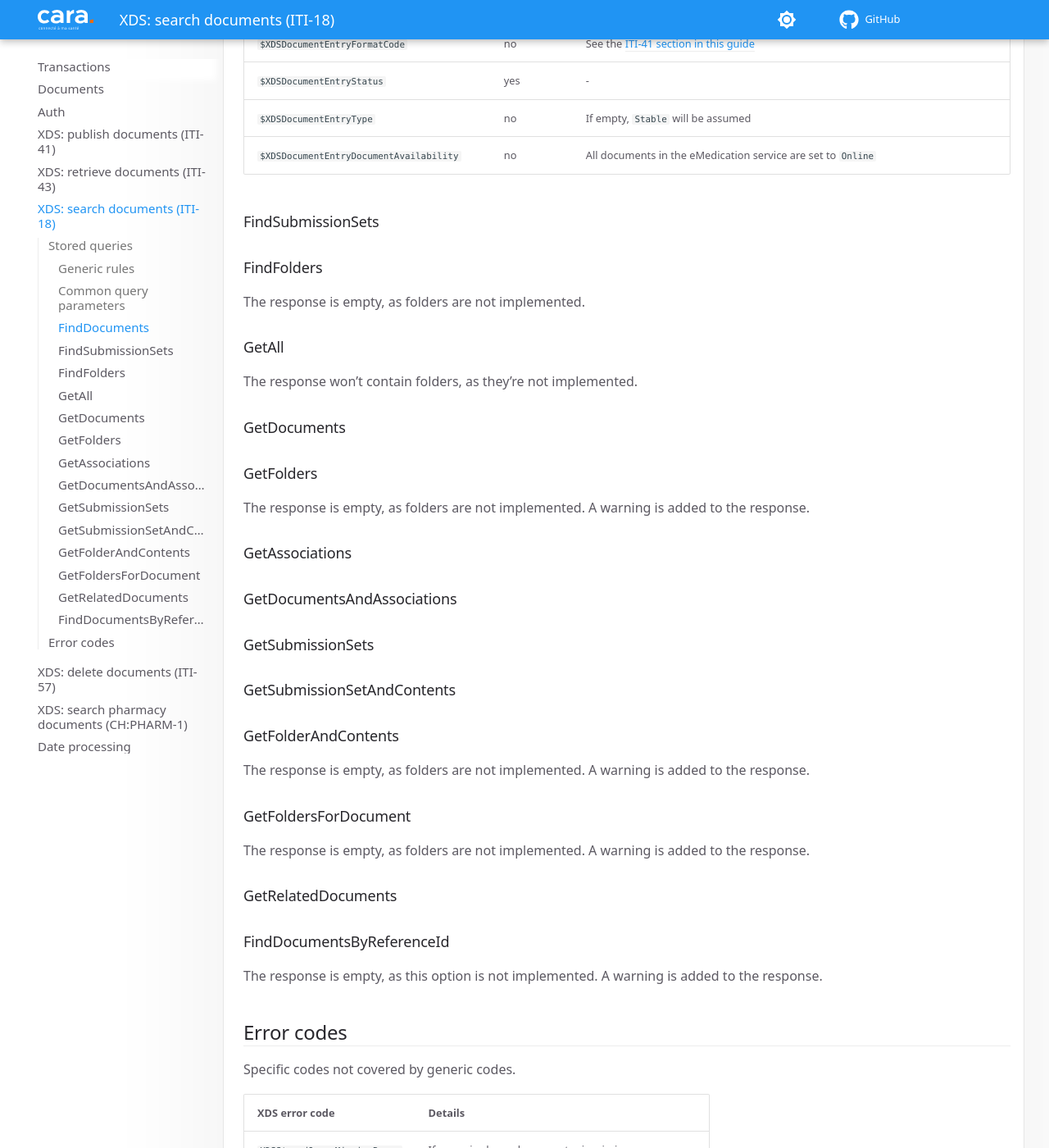
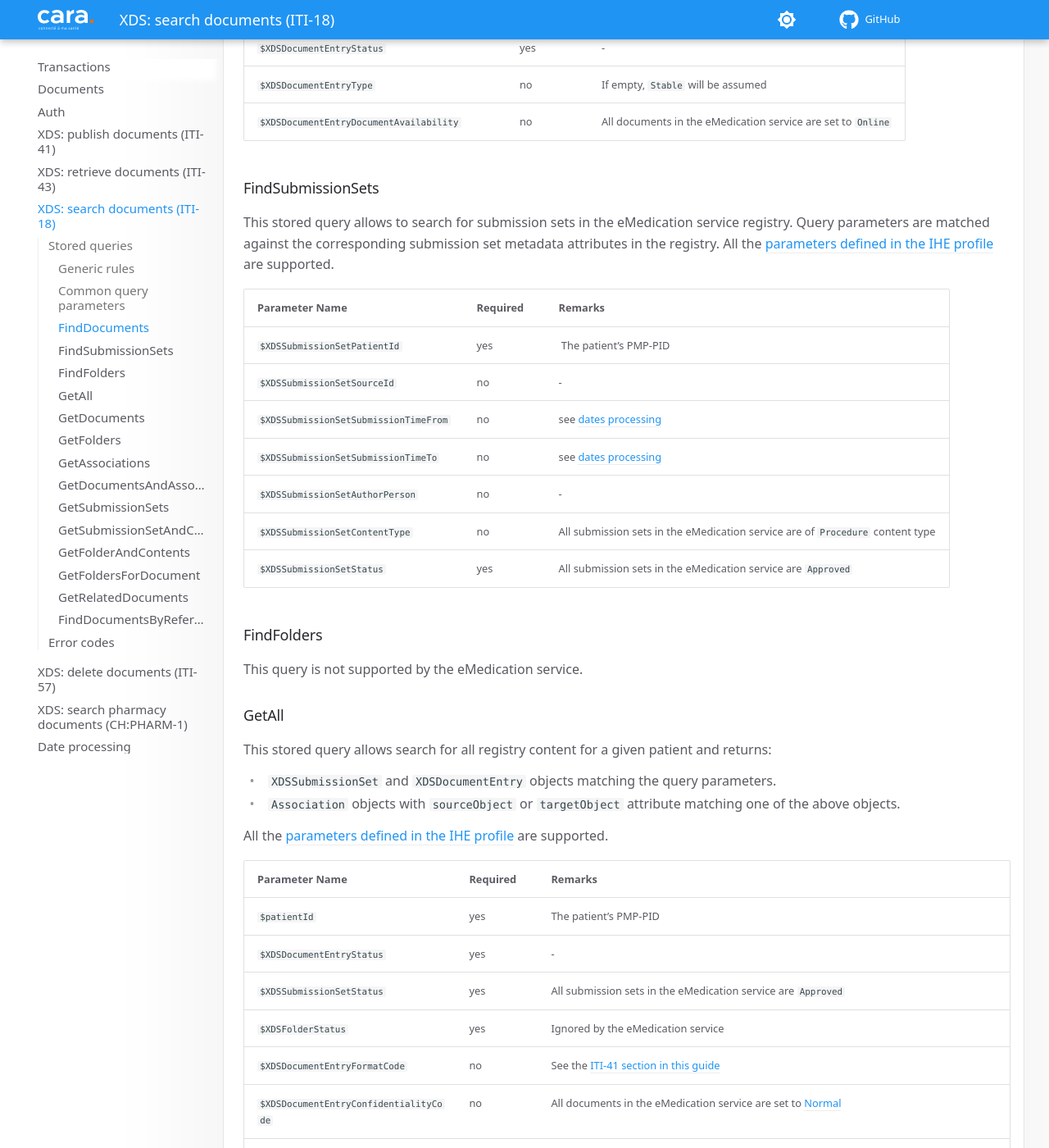
Before and after one commit to CARA-ch/emed-service-guide, an MkDocs documentation site: the page built from docs/transactions/iti18.md, in a window 1280 px wide and 1400 px high, scrolled down 1600 px. Shown: the whole window at 82% size. Built offline with MkDocs 1.6.1 and Material for MkDocs 9.7.7, drawn with Linux system fonts in a browser that asks for light colours; comment, search, counter and statistics services are not loaded; some of the changed text lies outside the part shown.

Commit message:
[#40] Added iti18 descriptions for FindSubmissionSets, FindFolders, GetAll and GetDocuments

```diff
--- a/docs/transactions/iti18.md
+++ b/docs/transactions/iti18.md
@@ -20,7 +20,7 @@ See also [EPD by example's Registry Stored Query](https://github.com/ehealthsuis
 
 ### FindDocuments
 
-This stored query allows to search for APPC and CH-EMED-EPR documents. CH-EMED-EPR documents could also be searched through the [PHARM-1](Transactions/PHARM-1) transaction (it's a specialized ITI-18 transaction). The parameters are matched against the corresponding `XDSDocumentEntry` metadata attributes of the documents in the registry.
+This stored query allows to search for APPC and CH EMED EPR documents. CH EMED EPR documents could also be searched through the [PHARM-1](Transactions/PHARM-1) transaction (it's a specialized ITI-18 transaction). The parameters are matched against the corresponding `XDSDocumentEntry` metadata attributes of the documents in the registry.
 
 All the [parameters defined in the IHE profile](https://profiles.ihe.net/ITI/TF/Volume2/ITI-18.html#3.18.4.1.2.3.7.1) are supported:
 
@@ -38,7 +38,7 @@ All the [parameters defined in the IHE profile](https://profiles.ihe.net/ITI/TF/
 | `$XDSDocumentEntryServiceStopTimeTo`          | no       | Ignored for APPC documents. see [dates processing](date_processing.md) |
 | `$XDSDocumentEntryHealthcareFacilityTypeCode` | no       | -                     |
 | `$XDSDocumentEntryEventCodeList`              | no       | -                     |
-| `$XDSDocumentEntryConfidentialityCode`        | no       | All documents in the eMedication service are set to `Normal` as per the [EPR metadata specs](https://www.bag.admin.ch/dam/bag/de/dokumente/nat-gesundheitsstrategien/strategie-ehealth/gesetzgebung-elektronisches-patientendossier/gesetze/anhang_3_epdv_edi_ausgabe_3.pdf.download.pdf/EPDV-EDI_Anhang_3_DE_Ausgabe_3.pdf) |
+| `$XDSDocumentEntryConfidentialityCode`        | no       | All documents in the eMedication service are set to [Normal](https://www.bag.admin.ch/dam/bag/de/dokumente/nat-gesundheitsstrategien/strategie-ehealth/gesetzgebung-elektronisches-patientendossier/gesetze/anhang_3_epdv_edi_ausgabe_3.pdf.download.pdf/EPDV-EDI_Anhang_3_DE_Ausgabe_3.pdf) |
 | `$XDSDocumentEntryAuthorPerson`               | no       | -                     |
 | `$XDSDocumentEntryFormatCode`                 | no       | See the [ITI-41 section in this guide](iti41.md#metadata-codes-per-document-type) |
 | `$XDSDocumentEntryStatus`                     | yes      | -                     |
@@ -47,17 +47,54 @@ All the [parameters defined in the IHE profile](https://profiles.ihe.net/ITI/TF/
 
 ### FindSubmissionSets
 
+This stored query allows to search for submission sets in the eMedication service registry. Query parameters are matched against the corresponding submission set metadata attributes in the registry. All the [parameters defined in the IHE profile](https://profiles.ihe.net/ITI/TF/Volume2/ITI-18.html#3.18.4.1.2.3.7.2) are supported.
+
+| Parameter Name                        | Required | Remarks               |
+| ------------------------------------- | -------- | --------------------- |
+| `$XDSSubmissionSetPatientId`          | yes      | The patient's PMP-PID |
+| `$XDSSubmissionSetSourceId`           | no       | -                     |
+| `$XDSSubmissionSetSubmissionTimeFrom` | no       | see [dates processing](date_processing.md) |
+| `$XDSSubmissionSetSubmissionTimeTo`   | no       | see [dates processing](date_processing.md) |
+| `$XDSSubmissionSetAuthorPerson`       | no       | -                     |
+| `$XDSSubmissionSetContentType`        | no       | All submission sets in the eMedication service are of `Procedure` content type |
+| `$XDSSubmissionSetStatus`             | yes      | All submission sets in the eMedication service are `Approved` |
+
 
 ### FindFolders
 
-The response is empty, as folders are not implemented.
+This query is not supported by the eMedication service.
 
 ### GetAll
 
-The response won't contain folders, as they're not implemented.
+This stored query allows search for all registry content for a given patient and returns:
+
+- `XDSSubmissionSet` and `XDSDocumentEntry` objects matching the query parameters.
+- `Association` objects with `sourceObject` or `targetObject` attribute matching one of the above objects.
+
+All the [parameters defined in the IHE profile](https://profiles.ihe.net/ITI/TF/Volume2/ITI-18.html#3.18.4.1.2.3.7.4) are supported.
+
+| Parameter Name                         | Required | Remarks               |
+| -------------------------------------- | -------- | --------------------- |
+| `$patientId`                           | yes      | The patient's PMP-PID |
+| `$XDSDocumentEntryStatus`              | yes      | -                     |
+| `$XDSSubmissionSetStatus`              | yes      | All submission sets in the eMedication service are `Approved` |
+| `$XDSFolderStatus`                     | yes      | Ignored by the eMedication service |
+| `$XDSDocumentEntryFormatCode`          | no       | See the [ITI-41 section in this guide](iti41.md#metadata-codes-per-document-type) |
+| `$XDSDocumentEntryConfidentialityCode` | no       | All documents in the eMedication service are set to [Normal](https://www.bag.admin.ch/dam/bag/de/dokumente/nat-gesundheitsstrategien/strategie-ehealth/gesetzgebung-elektronisches-patientendossier/gesetze/anhang_3_epdv_edi_ausgabe_3.pdf.download.pdf/EPDV-EDI_Anhang_3_DE_Ausgabe_3.pdf) |
+| `$XDSDocumentEntryType`                | no       | If empty, `Stable` will be assumed |
+| `$XDSAssociationStatus`                | no       | Associations in the eMedication service can only be `Approved`. If empty, `Approved` will be assumed |
 
 ### GetDocuments
 
+This stored query allows to fetch a collection of `XDSDocumentEntry` objects. All the [IHE profile parameters](https://profiles.ihe.net/ITI/TF/Volume2/ITI-18.html#3.18.4.1.2.3.7.5) are supported.
+
+| Parameter Name               | Required | Remarks               |
+| ---------------------------- | -------- | --------------------- |
+| `$XDSDocumentEntryEntryUUID` | no<sup>*</sup> | - |
+| `$XDSDocumentEntryUniqueId`  | no<sup>*</sup> | - |
+| `$homeCommunityId`           | no       | - |
+
+<sup>*</sup> Either `$XDSDocumentEntryEntryUUID` or `$XDSDocumentEntryUniqueId` shall be specified. This transaction shall return an `XDSStoredQueryParamNumber` error (see [error codes](error-codes)) if both parameters are specified.
 
 ### GetFolders
 
```
